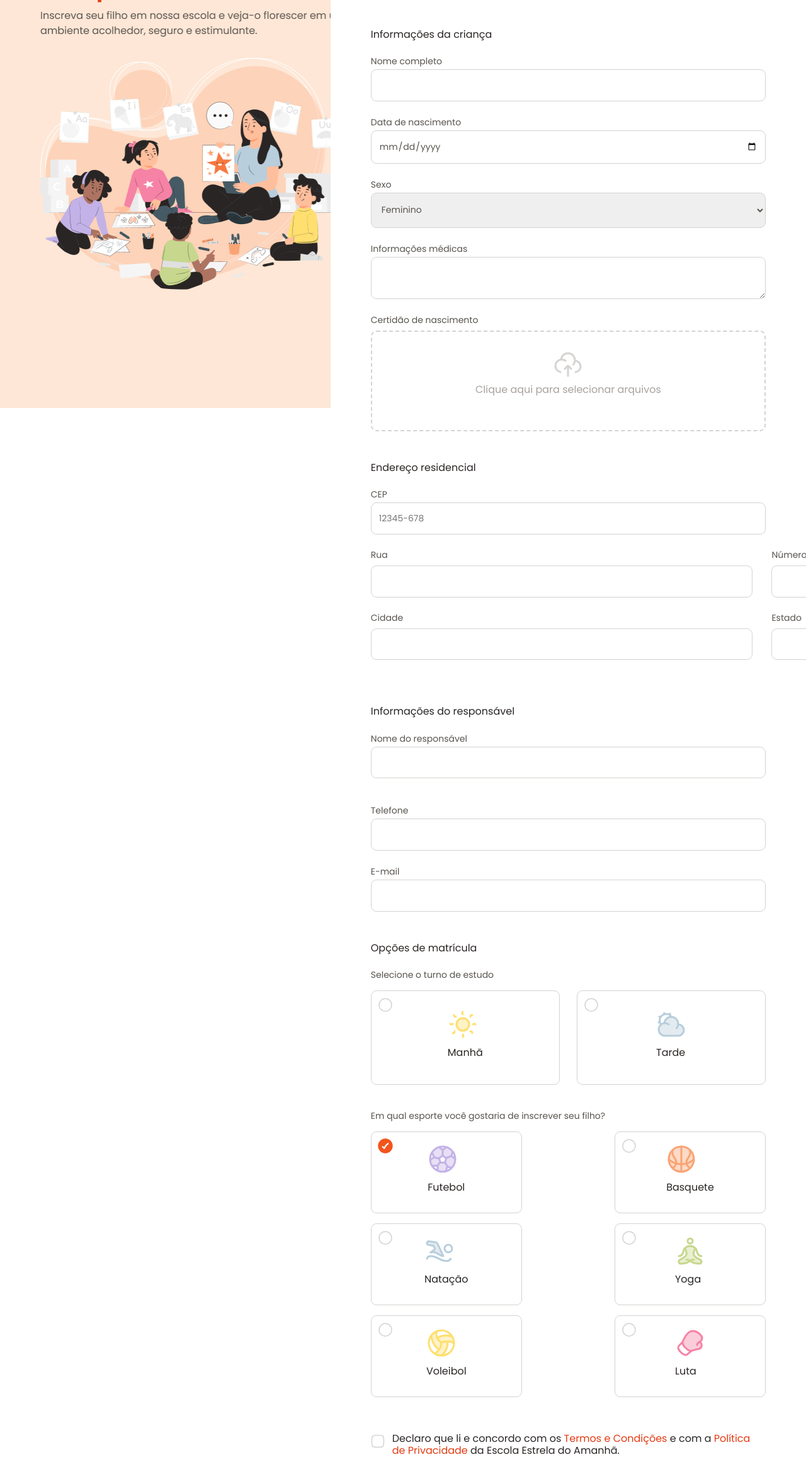
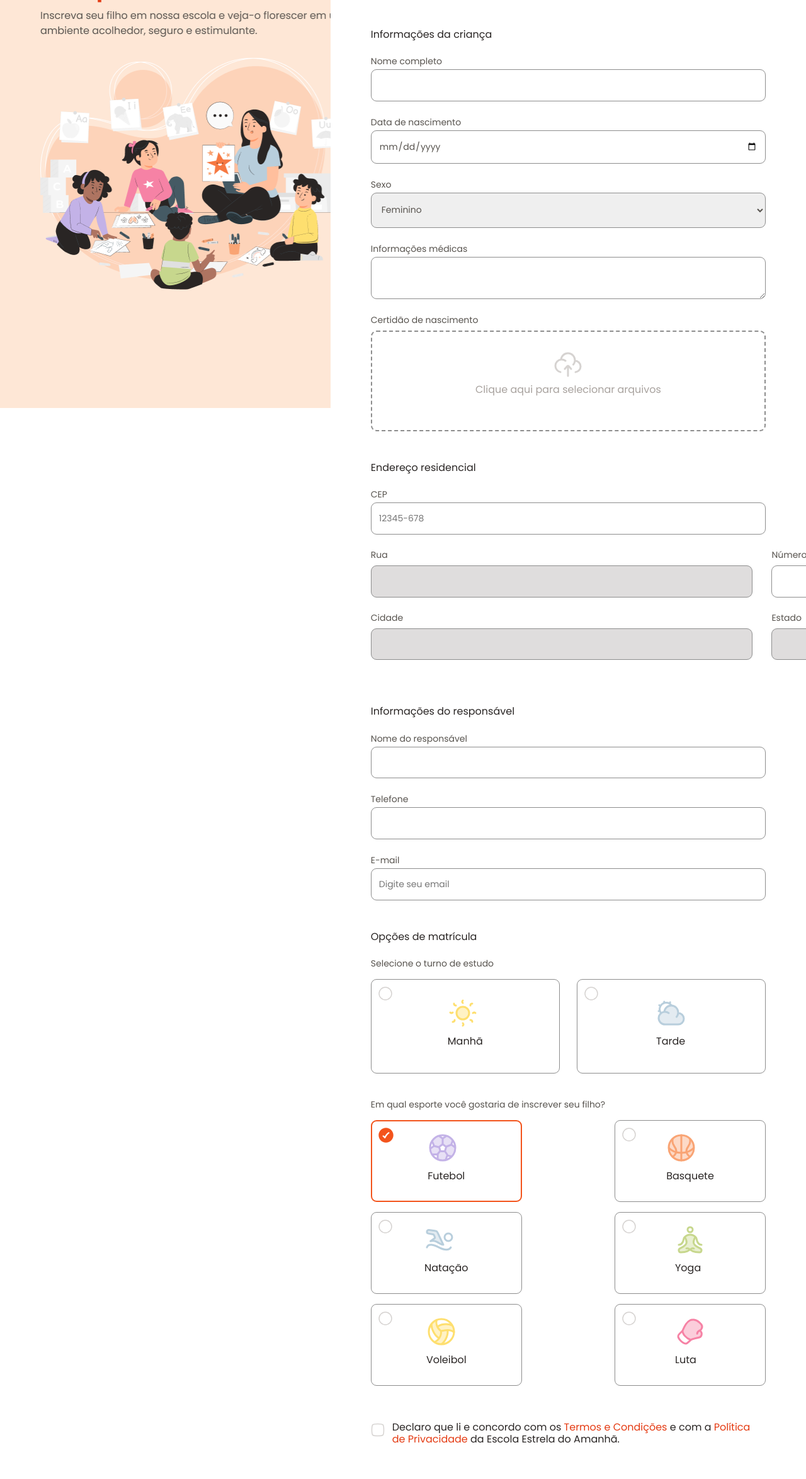
Before and after one commit to barbaragspires/projeto-rockeseat-formulario, a plain HTML site: page image/index.html in a window 1280 px wide. Shown: the part 200-2549 px from the top of the page at 63% size. Drawn offline with nearby package versions, Linux system fonts and the light colour scheme.

Commit message:
ajustes finais

```diff
--- a/image/global.css
+++ b/image/global.css
@@ -23,11 +23,11 @@ box-sizing: border-box;
 
 --surface-primary: #FFFFFF;
 --surface-secondary:#FEE7D6;
---surface-disabled: #E7E5E4;
+--surface-disabled: #dfdddd;
 
 /*Stroke*/
 
---stroke-default:#D6D3D1;
+--stroke-default:#8d8d8d;
 --stroke-highlight: #F3541C;
 
 /*Semantic*/
--- a/image/index.css
+++ b/image/index.css
@@ -158,6 +158,20 @@
 
 }
 
+.study-shift:hover{
+	border: 2px solid var(--stroke-highlight);
+	& .custom-radio {
+		background-image: url(icons/circle-hover.svg);
+
+	}
+}
+
+#input-checkbox:checked + .custom-checkbox {
+	background-image: url(./icons/check-after.svg);
+
+}
+
+
 .custom-study-shift{
 	position: absolute;
 	cursor: pointer;
@@ -179,7 +193,7 @@
 	width: auto;
 	gap: 16px;
 	margin-top:16px;
-	& span{
+	& .span-activies{
 		display: flex;
 		justify-content: center;
 		align-items: center;
@@ -189,8 +203,14 @@
 		border-radius: 9px;
 		position: relative;
 	}
+}
+	.span-activies:hover{
+	border: 2px solid var(--stroke-highlight);
 
+	&	.custom-activities{
+	background-image: url(icons/circle-hover.svg);
 }
+	}
 
 .text-information-finish a{
 	text-decoration: none;
@@ -207,7 +227,9 @@
 	left: 3px;
 	top: 6px;
 	cursor: pointer;
+
 }
+
 
 .custom-checkbox {
 	position: relative;
@@ -249,4 +271,40 @@
 .custom-study-shift:checked + .custom-radio {
 	background-image: url(./icons/checkmark-circle-01-after.svg);
 
+
 }
+.study-shift:has(.custom-study-shift:checked){
+border: 2px solid var(--stroke-highlight);
+}
+
+.span-activies:has(.activities:checked){
+	border: 2px solid var(--stroke-highlight);
+}
+
+.erro{
+	display: none;
+	font: var(--heading4);
+	color: #DC2626;
+	display: flex;
+  align-items: center;
+	justify-content: start;
+	align-items: center;
+	gap:5px
+}
+
+#e-mail:placeholder-shown + .erro {
+  display: none;
+}
+
+#e-mail:invalid:not(:placeholder-shown) + .erro {
+  display: flex;
+}
+
+#e-mail:valid + .erro {
+  display: none;
+}
+
+#medical-information{
+    resize: vertical;
+		max-height: 300px;
+	}
--- a/image/index.html
+++ b/image/index.html
@@ -38,16 +38,16 @@
 					Informações da criança
 				</h2>
 					<label for="name">Nome completo</label>
-					<input class="display-block" type="text" name="" id="name" required>
+					<input class="display-block custom-focus" type="text" name="" id="name" required>
 					<label for="date-of-birth">Data de nascimento</label>
-					<input class="display-block" placeholder="DD/MM/AAAA" type="date" name="" id="date-of-birth" required>
+					<input class="display-block custom-focus" placeholder="DD/MM/AAAA" type="date" name="" id="date-of-birth" required>
 					<label for="sex">Sexo</label>
-					<select class="display-block" name="" id="sex" required>
+					<select class="display-block custom-focus" name="" id="sex" required>
 						<option value="female">Feminino</option>
 						<option value="male">Masculino</option>
 					</select>
 					<label for="medical-information">Informações médicas</label>
-					<textarea class="display-block" name="" id="medical-information"></textarea>
+					<textarea class="display-block custom-focus" name="" id="medical-information"></textarea>
 					<label for="input-birth-certificate">Certidão de nascimento</label>
 					<div class="input-certificate">
 						<input type="file" name="" id="input-birth-certificate">
@@ -62,16 +62,16 @@
 					Endereço residencial
 				</h2>
 				<label for="adress-code">CEP</label>
-				<input placeholder="12345-678" pattern="\d{5}-\d{3}" maxlength="9" minlength="9" class="display-block" type="text" name="" id="adress-code" required>
+				<input placeholder="12345-678" pattern="\d{5}-\d{3}" maxlength="9" minlength="9" class="display-block custom-focus" type="text" name="" id="adress-code" required>
 				<div class="grid-div">
 					<label class="label-street" for="street">Rua</label>
-					<input class="input-street" type="text" name="" id="street">
+					<input class="input-street custom-disabled" type="text" name="" id="street" disabled>
 					<label class="label-number" for="number">Número</label>
-					<input class="input-number" type="text" maxlength="4" pattern="\d{1,4}" id="number" required>
+					<input class="input-number custom-focus" type="text" maxlength="4" pattern="\d{1,4}" id="number" required>
 					<label class="label-city" for="city">Cidade</label>
-					<input class="input-city" type="text" name="" id="city" required>
+					<input class="input-city custom-disabled" type="text" name="" id="city" required disabled>
 					<label class="label-state" for="state">Estado</label>
-					<input class="input-state" maxlength="2" minlength="2" type="text" name="" id="state" required>
+					<input class="input-state custom-disabled" maxlength="2" minlength="2" type="text" name="" id="state" required disabled>
 				</div>
 			</section>
 			<section class="section-margin">
@@ -79,15 +79,14 @@
 					Informações do responsável
 				</h2>
 				<label for="person-responsible">Nome do responsável</label>
-				<input class="display-block" type="text" name="" id="person-responsible">
-				<p>Principal responsável legal e contato de emergência</p>
+				<input class="display-block custom-focus" type="text" name="" id="person-responsible">
 
 				<label for="telephone">Telefone</label>
-				<input class="display-block" type="tel" id="telephone" name="telefone" required>
+				<input class="display-block custom-focus" type="tel" id="telephone" name="telefone" required>
 
 				<label for="e-mail">E-mail</label>
-				<input class="display-block" type="email" name="" id="e-mail" required>
-
+				<input class="display-block custom-focus" type="email" name="" id="e-mail"  pattern="^[a-zA-Z0-9._%+-]+@[a-zA-Z0-9.-]+\.[a-zA-Z]{2,}$" title="Por favor, insira um e-mail válido." placeholder="Digite seu email"  required>
+				<span class="erro"><img src="icons/alert-circle.svg" alt=""><p>Insira um email válido</p></span>
 			</section>
 			<section class="section-margin">
 				<h2 class="heading-h2">
@@ -114,7 +113,7 @@
 				</div>
 			<label for="activities">Em qual esporte você gostaria de inscrever seu filho?</label>
 				<div class="flex-activies">
-					<span>
+					<span class="span-activies">
 						<input type="radio" value="1" name="option-sports" checked id="activities" class="activities">
 						<label class="custom-activities"></label>
 						<label for="activities">
@@ -122,7 +121,7 @@
 							<p class="text-information">Futebol</p>
 						</label>
 					</span>
-					<span>
+					<span class="span-activies">
 						<input type="radio" value="2" name="option-sports" id="basketball" class="activities">
 						<label class="custom-activities"></label>
 						<label for="basketball">
@@ -130,7 +129,7 @@
 							<p class="text-information">Basquete</p>
 						</label>
 					</span>
-					<span>
+					<span class="span-activies">
 						<input type="radio" value="3" name="option-sports" id="swimming" class="activities">
 						<label class="custom-activities"></label>
 						<label for="swimming">
@@ -138,7 +137,7 @@
 							<p class="text-information">Natação</p>
 						</label>
 					</span>
-					<span>
+					<span class="span-activies">
 						<input type="radio" value="4" name="option-sports" id="yoga" class="activities">
 						<label class="custom-activities"></label>
 						<label for="yoga">
@@ -146,7 +145,7 @@
 							<p class="text-information">Yoga</p>
 						</label>
 					</span>
-					<span>
+					<span class="span-activies">
 						<input type="radio" value="5" name="option-sports" id="volleyball" class="activities">
 						<label class="custom-activities"></label>
 						<label for="volleyball">
@@ -154,7 +153,7 @@
 							<p class="text-information">Voleibol</p>
 						</label>
 					</span>
-					<span>
+					<span class="span-activies">
 						<input type="radio" value="6" name="option-sports" id="boxing" class="activities">
 						<label class="custom-activities"></label>
 						<label for="boxing">
--- a/image/utilities.css
+++ b/image/utilities.css
@@ -102,11 +102,15 @@ transition: 0,01ms
 	left: 10px;
 	top: 10px;
 	transition: background-image 0.3s ease-in-out, transform 0.2s ease;
+
 }
 
 .absolute{
 	position: absolute;
+
 }
+
+
 
 .activities{
 	width: 24px;
@@ -123,3 +127,18 @@ transition: 0,01ms
 	background-image: url(./icons/checkmark-circle-01-after.svg);
 
 }
+
+
+
+
+.custom-focus:focus {
+	border: 1px solid var(--stroke-highlight);
+	outline:4px solid var(--surface-secondary);
+	background-color: #fff4ee
+}
+
+.custom-disabled:disabled{
+background-color: var(--surface-disabled);
+border: 1px solid var(--stroke-default)
+
+}
```
Also changed, not shown: image/icons/alert-circle.svg (added), image/icons/checkmark-circle-01-after.png (deleted), image/icons/circle-hover.svg (added), image/icons/square-hover.svg (added).
